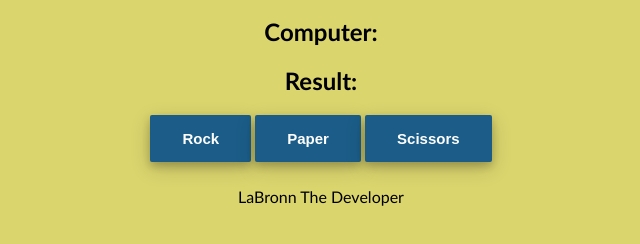
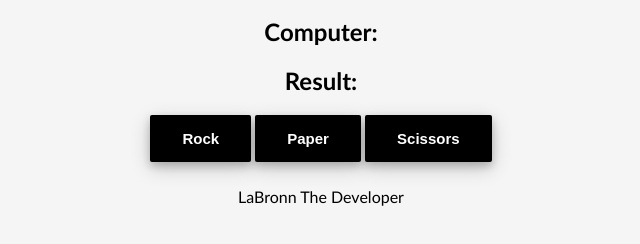
Before and after one commit to labronnthedeveloper/rock-paper-scissors-base, a plain HTML site: page index.html in a window 1280 px wide. Shown: the part 192-436 px from the top of the page, without its empty margins (327-967 px from the left). Drawn offline with Linux system fonts and the light colour scheme.

Commit message:
New Style CSS.
Updated color scheme in CSS.

```diff
--- a/style.css
+++ b/style.css
@@ -4,7 +4,8 @@ html, body {
   height: 100%;
   position: fixed;
   font-family: 'Trebuchet MS', sans-serif;
-  background-color: #dbd56e
+  background-color: whitesmoke;
+  color: black;
 }
 
 header {
@@ -20,11 +21,12 @@ img {
 
 section {
   text-align: center;
+
 }
 
 /* Styling the button from the default, and giving it color, removing the border, and appling a shadow. */
 button{
-  background-color: #1b5d88;
+  background-color: black;
   color: white;
   border: none;
   padding: 15px 32px;
@@ -38,7 +40,7 @@ button{
 }
 
 button:hover {
-  background-color: #07393c;
+  background-color: darkblue;
   box-shadow: 0 12px 16px 0 rgba(0,0,0,0.24), 0 17px 50px 0 rgba(0,0,0,0.19);
 }
 
```
